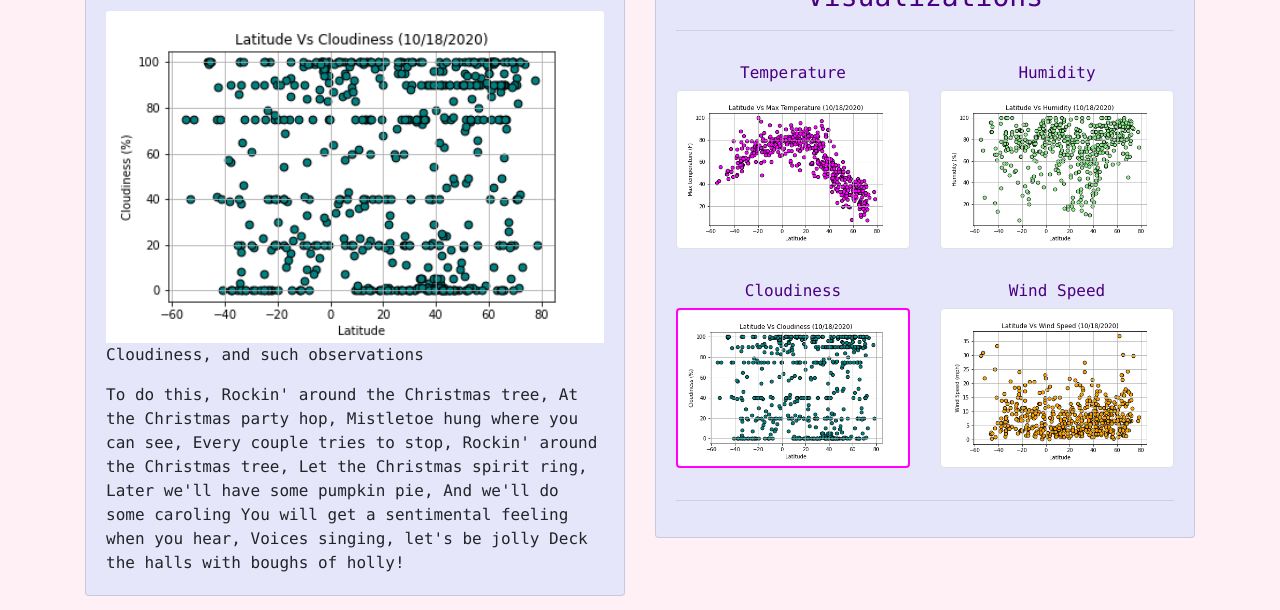
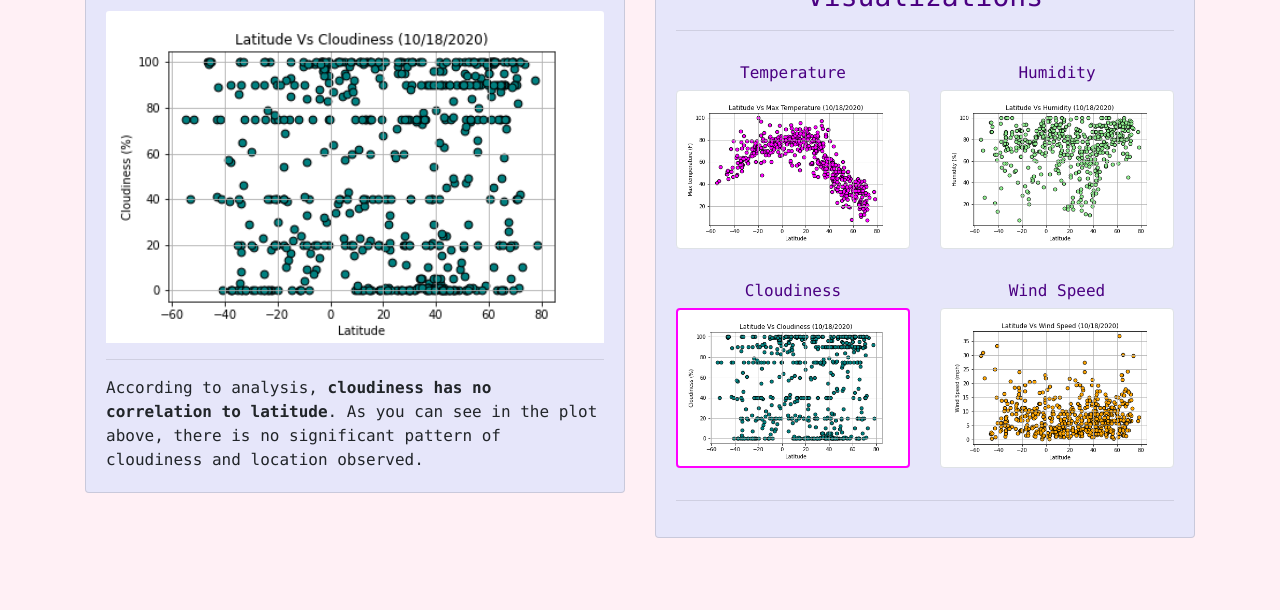
Before and after one commit to celeste1030/Web-Design-Challenge, a plain HTML site: page xcloud.html in a window 1280 px wide. Shown: the part 190-800 px from the top of the page. Drawn offline with nearby package versions, Linux system fonts and the light colour scheme.

Commit message:
analysis to xcloud

```diff
--- a/xcloud.html
+++ b/xcloud.html
@@ -32,8 +32,8 @@
     <div id="navbarNavDropdown" class="navbar-collapse collapse">
       <ul class="navbar-nav ml-auto">
         <li class="nav-item dropdown">
-              <a class="nav-link dropdown-toggle" id="navbarDropdownMenuLink" data-toggle="dropdown"
-              aria-haspopup="true" aria-expanded="false" href="#">
+          <a class="nav-link dropdown-toggle" id="navbarDropdownMenuLink" data-toggle="dropdown" aria-haspopup="true"
+            aria-expanded="false" href="#">
             Plots (x = ...)
           </a>
           <div class="dropdown-menu" aria-labelledby="navbarDropdownMenuLink">
@@ -61,14 +61,12 @@
         <div class="card">
           <div class="card-body">
             <div class="monospace">
-                  <h2 class="card-title" style="text-align: center";">Latitude vs. Cloudiness</h2>
+              <h2 class="card-title" style="text-align: center" ;">Latitude vs. Cloudiness</h2>
               <hr>
-                  <img src="Images/LatitudeVsCloudiness.png" class="card-img-top"
-                        alt="Latitude v. Cloudiness">
-                  <p class="card-text">Cloudiness, and such observations </p>
-                  <p class="card-text">To do this, Rockin' around the Christmas tree, At the Christmas party hop, Mistletoe hung where you can see, Every couple tries to stop, Rockin' around the Christmas tree, Let the Christmas spirit ring, Later we'll have some pumpkin pie, And we'll do some caroling
-                  You will get a sentimental feeling when you hear, Voices singing, let's be jolly Deck the halls with boughs of holly!
-                  </p>
+              <img src="Images/LatitudeVsCloudiness.png" class="card-img-top" alt="Latitude v. Cloudiness">
+              <hr>
+              <p class="card-text">According to analysis, <b>cloudiness has no correlation to latitude</b>. As you can
+                see in the plot above, there is no significant pattern of cloudiness and location observed.</p>
             </div>
           </div>
 
@@ -86,25 +84,25 @@
               <div class="row">
                 <div class="col-sm-6 py-3">
                   <h6>Temperature</h6>
-                <a href="xtemp.html"><img src="Images/LatitudeVsMaxTemp.png"
-                          alt="Latitude v. Max Temp" class="img-thumbnail"></a>
+                  <a href="xtemp.html"><img src="Images/LatitudeVsMaxTemp.png" alt="Latitude v. Max Temp"
+                      class="img-thumbnail"></a>
                 </div>
                 <div class="col-sm-6 py-3">
                   <h6>Humidity</h6>
-                  <a href="xhumid.html"><img src="Images/LatitudeVsHumidity.png"
-                          alt="Latitude v. Humidity" class="img-thumbnail"></a>
+                  <a href="xhumid.html"><img src="Images/LatitudeVsHumidity.png" alt="Latitude v. Humidity"
+                      class="img-thumbnail"></a>
                 </div>
               </div>
               <div class="row">
                 <div class="col-sm-6 py-3">
                   <h6>Cloudiness</h6>
-                  <a href="xcloud.html"><img src="Images/LatitudeVsCloudiness.png"
-                          alt="Latitude v. Clouds" class="img-thumbnail selected"></a>
+                  <a href="xcloud.html"><img src="Images/LatitudeVsCloudiness.png" alt="Latitude v. Clouds"
+                      class="img-thumbnail selected"></a>
                 </div>
                 <div class="col-sm-6 py-3">
                   <h6>Wind Speed</h6>
-                  <a href="xspeed.html"><img src="Images/LatitudeVsWindSpeed.png"
-                          alt="Latitude v. Wind Speed" class="img-thumbnail"></a>
+                  <a href="xspeed.html"><img src="Images/LatitudeVsWindSpeed.png" alt="Latitude v. Wind Speed"
+                      class="img-thumbnail"></a>
 
                 </div>
               </div>
```
Also changed, not shown: xspeed.html (+1 -1 lines). Lines whose indentation alone changed are shown as unchanged.
